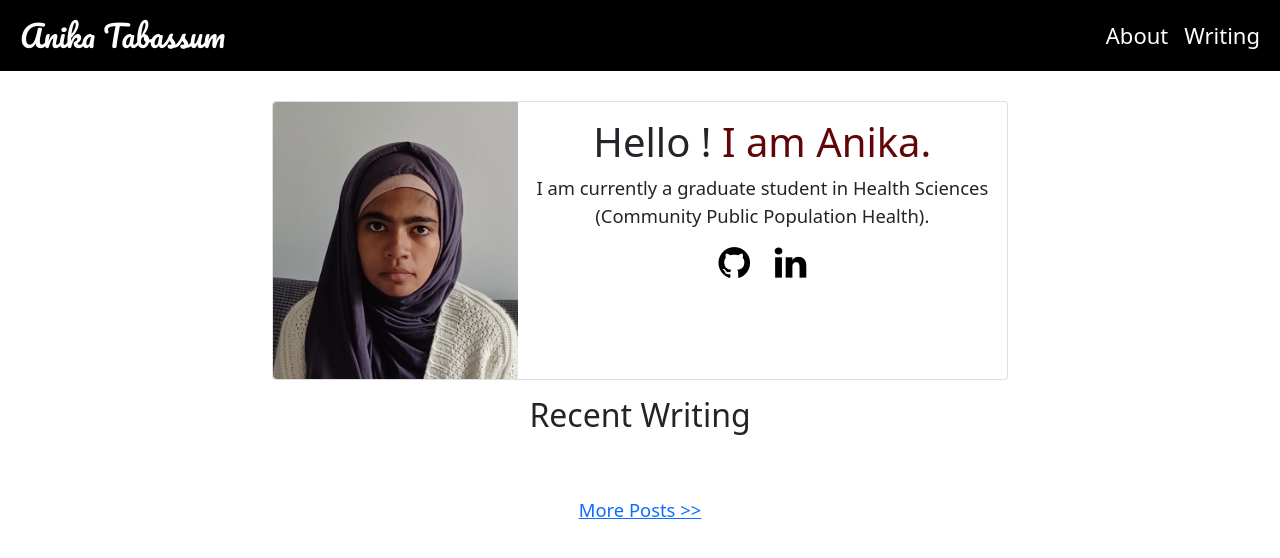
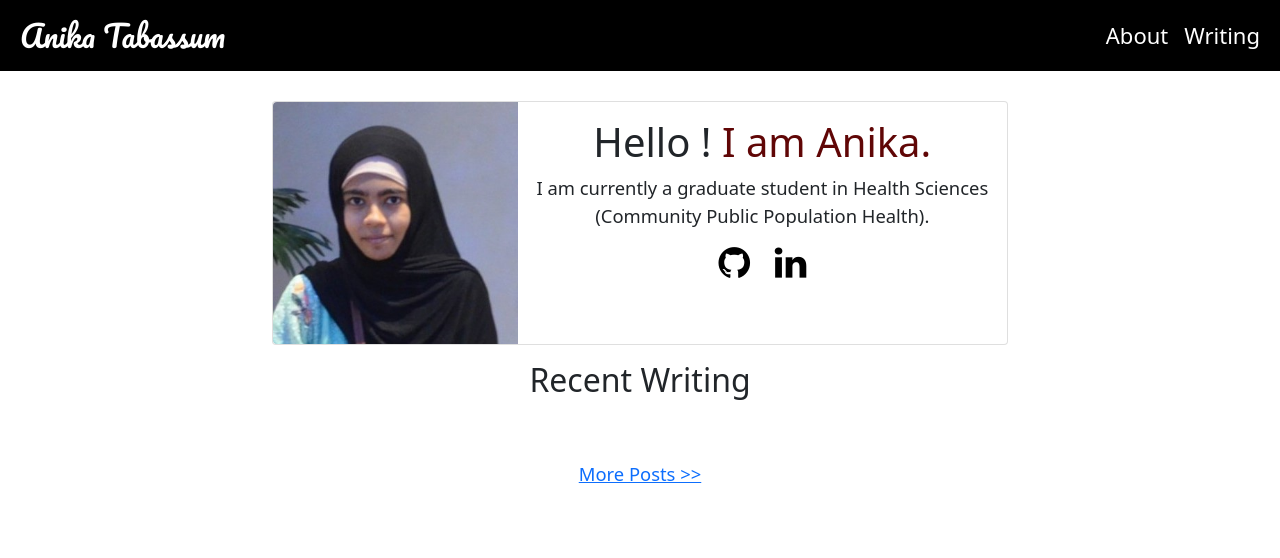
Before and after one commit to atabas/atabas.github.io, a Jekyll site: the page built from index.html, in a window 1280 px wide. Shown: the top 558 px of the page. Built offline with Jekyll 4.4.1, drawn with Linux system fonts in a browser that asks for light colours; nearby versions of some CDN libraries; Markdown is read by kramdown in place of the engine named in the settings; comment, search, counter and statistics services are not loaded.

Commit message:
Try the new jpg

```diff
--- a/index.html
+++ b/index.html
@@ -8,7 +8,7 @@ title: Anika Tabassum
   <div class="card mb-3" style="">
   <div class="row g-0">
     <div class="col-md-4">
-      <img src="images/picture.jpg" class="img-fluid rounded-start" alt="...">
+      <img src="images/1754768962210.jpg" class="img-fluid rounded-start" alt="...">
     </div>
     <div class="col-md-8">
       <div class="card-body">
```
Also changed, not shown: images/1754768962210.jpg (added).
